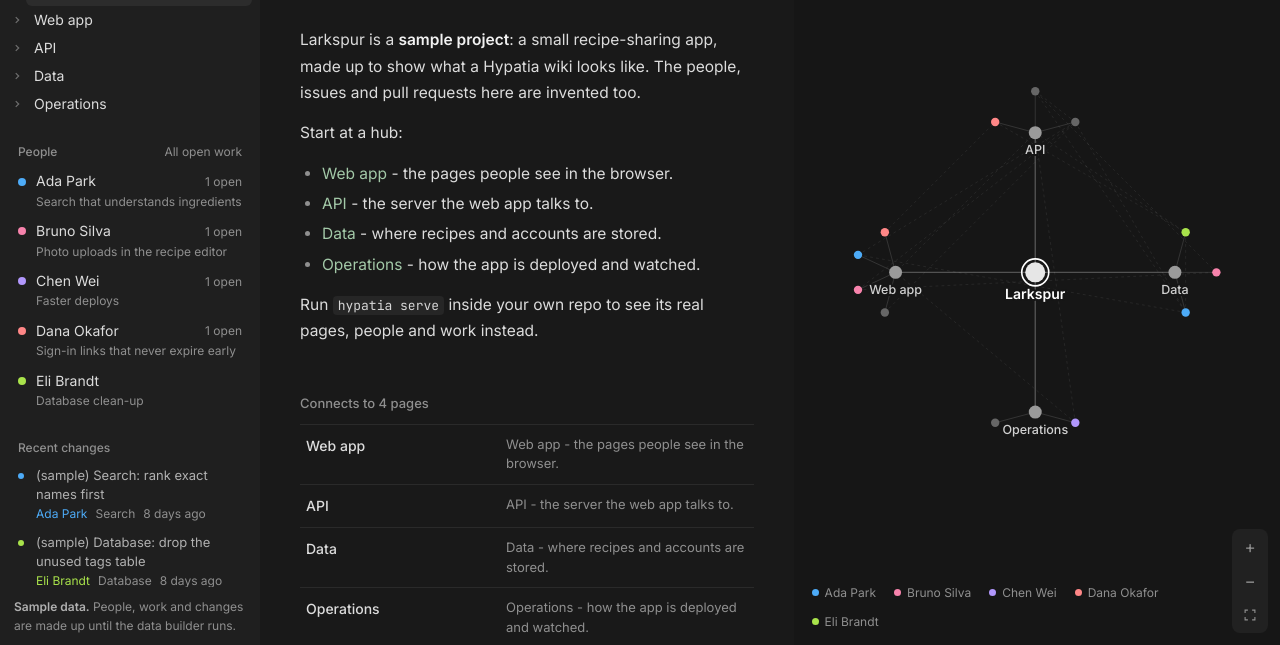
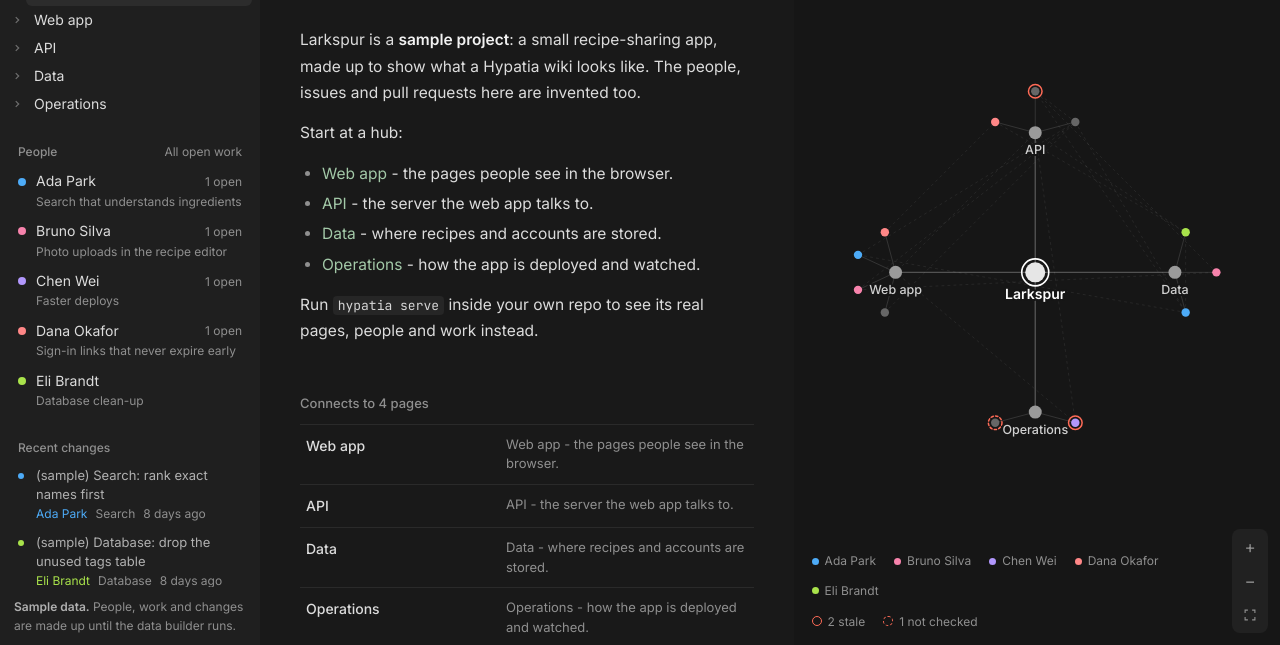
Before and after one commit to maxhawksby/hypatia, a website: page site/index.html in a window 1280 px wide. Shown: the part 155-800 px from the top of the page. Drawn offline with nearby package versions, Linux system fonts and the light colour scheme; no server answers.

Commit message:
The map rings out of date pages (solid red: code changed, dashed: never checked), the legend can show only those, and each page says whether it is checked against its code

```diff
--- a/site/app.js
+++ b/site/app.js
@@ -7,6 +7,13 @@
 
   const GREYS = ["#e6e6e6", "#9a9a9a", "#666666"];   // center page, hubs, pages
   const BG = "#161616";
+  const STALE = "#ff6b57";                            // ring on pages whose code changed (--stale in style.css)
+  // a page's stamp: is it checked against the code it covers? "none" = no code: (or older data)
+  const STAMP_TEXT = {
+    current: "Checked against the current code",
+    stale: "Code changed since this page was last checked",
+    unverified: "Not checked yet",
+  };
   const reduceMotion = window.matchMedia("(prefers-reduced-motion: reduce)");
 
   const $ = (id) => document.getElementById(id);
@@ -31,6 +38,7 @@
   const byId = {}, byPath = {}, kids = {}, nbrs = {}, people = {};
   const missing = new Set(); // paths of linked pages that do not exist yet (local site only)
   let hubs = [], current = null, filterPerson = null, viewedPerson = null;
+  let filterStamp = null;    // "stale" or "unverified": the map shows only those pages
 
   // ---------- load ----------
   function getJSON(url) {
@@ -107,6 +115,9 @@
     out.nodes.forEach((n) => {
       n.code = arr(n.code); n.markdown = n.markdown || ""; n.depth = n.depth ?? (n.id === center ? 0 : 2);
       n.hub = n.hub || (n.depth === 1 ? n.id : null);
+      // older data has no stamp: nothing to show
+      const st = n.stamp && n.stamp.state;
+      n.stamp = { state: STAMP_TEXT[st] ? st : "none", stored: (n.stamp && n.stamp.stored) || null };
     });
     out.work.forEach((w) => { w.pages = arr(w.pages); w.assignees = arr(w.assignees); });
     out.recent.forEach((r) => { r.pages = arr(r.pages); });
@@ -372,8 +383,10 @@
     const pre = new URLSearchParams(location.search).get("person");
     if (pre && people[pre] && !location.hash) history.replaceState(null, "", personHash(pre));
   }
-  // map legend: one button per teammate; pressing one lights up their pages
+  // map legend: one button per teammate; pressing one lights up their pages.
+  // Then the out of date pages, if any: pressing one shows only those.
   let lastPage = null;
+  const ring = (state) => h("span", { class: "ring " + state, "aria-hidden": "true" });
   function renderLegend() {
     const el = $("legend");
     el.textContent = "";
@@ -382,6 +395,24 @@
       el.append(h("button", { type: "button", class: "lg", "aria-pressed": String(on),
         title: on ? "Back to the page you were reading" : "Show " + p.name + "'s pages",
         onclick: () => (on ? go(lastPage) : goPerson(p.id)) }, dot(p.color), p.name));
+    });
+    const stamps = [
+      ["stale", "stale", "Show only pages whose code changed since they were last checked"],
+      ["unverified", "not checked", "Show only pages nobody has checked against the code yet"],
+    ];
+    let sep = false;
+    stamps.forEach(([state, label, title]) => {
+      const k = D.nodes.filter((n) => n.stamp.state === state).length;
+      if (!k) { if (filterStamp === state) filterStamp = null; return; }
+      if (!sep && D.people.length) el.append(h("span", { class: "lg-break", "aria-hidden": "true" }));
+      sep = true;
+      const on = filterStamp === state;
+      el.append(h("button", { type: "button", class: "lg", "aria-pressed": String(on), title: on ? "Show all pages" : title,
+        onclick: () => {
+          filterStamp = on ? null : state;
+          if (filterPerson) go(lastPage); // back to the map of pages, with this filter on
+          renderLegend(); Graph.draw();
+        } }, ring(state), k + " " + label));
     });
   }
 
@@ -828,6 +859,15 @@
     const who = (pid, fallback) => h("span", { class: "who", style: "color:" + personColor(pid) }, personName(pid, fallback));
     const ext = (label, url) => (D.published ? h("a", { href: url, target: "_blank", rel: "noopener" }, label) : h("span", { class: "off", title: "Not on GitHub yet" }, label));
 
+    // first: is this page checked against its code, and what to do if not
+    const st = n.stamp.state;
+    if (st === "current") row("Status", h("div", { class: "line stamp" }, dot("var(--ok)"), STAMP_TEXT.current));
+    if (st === "stale" || st === "unverified") {
+      row("Status", h("div", { class: "line stamp " + st }, ring(st), h("span", { class: "stamp-t" }, STAMP_TEXT[st])),
+        h("div", { class: "line off" }, st === "stale" ? "Ask your agent to update this page."
+          : ["Ask your agent to reread it, then run ", h("code", null, "hypatia verify"), "."]));
+    }
+
     // one line per item, newest first; long lists fold after 3
     const works = (workByPage[n.id] || []).slice().sort((a, b) => String(b.updated_at).localeCompare(String(a.updated_at)));
     const workLines = works.map((w) => {
@@ -1329,8 +1369,9 @@
       const lit = new Set(cur ? [cur, ...nbrs[cur]] : []);
       const pf = filterPerson ? personPages(filterPerson) : null;
       const pcol = filterPerson ? personColor(filterPerson) : null;
-      const isLit = (id) => (pf ? pf.has(id) || id === cur : lit.has(id));
-      const dimAll = !!pf || (cur && cur !== D.center);
+      const sf = !pf && filterStamp ? new Set(D.nodes.filter((n) => n.stamp.state === filterStamp).map((n) => n.id)) : null;
+      const isLit = (id) => (pf ? pf.has(id) || id === cur : sf ? sf.has(id) || id === cur : lit.has(id));
+      const dimAll = !!pf || !!sf || (cur && cur !== D.center);
 
       // edges: grey; the current page's links light up, a teammate's in their color
       ctx.lineCap = "round";
@@ -1359,9 +1400,17 @@
         ctx.globalAlpha = on ? 1 : 0.3;
         ctx.fillStyle = pf ? (pf.has(n.id) ? pcol : greyOf(n)) : nodeColor(n);
         ctx.beginPath(); ctx.arc(x, y, r, 0, Math.PI * 2); ctx.fill();
+        // out of date: a red ring (code changed) or a dashed one (never checked), just outside the dot
+        const late = n.stamp.state === "stale" || n.stamp.state === "unverified";
+        if (late) {
+          ctx.strokeStyle = STALE; ctx.lineWidth = 1.5;
+          ctx.setLineDash(n.stamp.state === "unverified" ? [2.4, 2.2] : []);
+          ctx.beginPath(); ctx.arc(x, y, r + 2.6, 0, Math.PI * 2); ctx.stroke();
+          ctx.setLineDash([]);
+        }
         if (n.id === cur || peeked === n) {
           ctx.strokeStyle = n.id === cur ? "#ffffff" : "rgba(255,255,255,.6)"; ctx.lineWidth = 1.6;
-          ctx.beginPath(); ctx.arc(x, y, r + 3.5, 0, Math.PI * 2); ctx.stroke();
+          ctx.beginPath(); ctx.arc(x, y, r + (late ? 6 : 3.5), 0, Math.PI * 2); ctx.stroke();
         }
         ctx.globalAlpha = 1;
       });
@@ -1370,7 +1419,7 @@
       const showPages = cam.k >= fitK * 1.55;
       ctx.textAlign = "center"; ctx.textBaseline = "top"; ctx.lineJoin = "round";
       order.slice().reverse().forEach((n) => {
-        const hot = n.id === cur || hover === n || peeked === n || (pf ? pf.has(n.id) : lit.has(n.id) && cur !== D.center);
+        const hot = n.id === cur || hover === n || peeked === n || (pf ? pf.has(n.id) : sf ? sf.has(n.id) : lit.has(n.id) && cur !== D.center);
         if (n.depth === 2 && !showPages && !hot) return;
         const [x, y] = toScreen(n.x, n.y), r = radius(n);
         const on = !dimAll || isLit(n.id) || hover === n || peeked === n;
@@ -1452,6 +1501,7 @@
       tip.textContent = "";
       tip.append(h("strong", null, n.title));
       if (n.summary) tip.append(h("span", null, n.summary));
+      if (n.stamp.state === "stale" || n.stamp.state === "unverified") tip.append(h("span", { class: "tip-meta tip-stale" }, STAMP_TEXT[n.stamp.state]));
       const ps = pagePeople(n.id);
       if (ps.length) tip.append(h("span", { class: "tip-meta" }, ps.map((pid, i) => [i ? ", " : "",
         h("span", { style: "color:" + personColor(pid) + ";font-weight:500" }, personName(pid))]), " working here"));
--- a/site/index.html
+++ b/site/index.html
@@ -147,7 +147,7 @@
             <svg viewBox="0 0 20 20" width="14" height="14" aria-hidden="true"><path d="M3 7V3h4M13 3h4v4M17 13v4h-4M7 17H3v-4" fill="none" stroke="currentColor" stroke-width="1.6"/></svg>
           </button>
         </div>
-        <div class="map-legend" id="legend" role="group" aria-label="Show a teammate's pages"></div>
+        <div class="map-legend" id="legend" role="group" aria-label="Show a teammate's pages, or the pages that are out of date"></div>
       </div>
     </section>
   </div>
--- a/site/style.css
+++ b/site/style.css
@@ -18,6 +18,7 @@
   --focus: #a3c9a8;
   --danger: #ff8a7a;
   --ok: #8fd3a0;
+  --stale: #ff6b57; /* ring on out of date pages; the map draws it as STALE in app.js */
   --radius: 8px;
   --side-w: 260px;
   --map-w: 38%;
@@ -245,6 +246,8 @@ mark.hit.cur { background: #ffd666; color: #191919; box-shadow: 0 0 0 2px rgba(2
 .md .props a:hover { text-decoration: underline; }
 .props code { font: 12px var(--mono); color: var(--muted); background: none; padding: 0; }
 .props .off { color: var(--muted); }
+.props .stamp .ring { margin-right: 6px; transform: translateY(1px); }
+.props .stamp .stamp-t { color: var(--stale); }
 
 /* markdown */
 .md { font-size: 15.5px; line-height: 1.7; overflow-wrap: break-word; }
@@ -390,6 +393,7 @@ mark.hit.cur { background: #ffd666; color: #191919; box-shadow: 0 0 0 2px rgba(2
 }
 .map-tip strong { display: block; color: var(--text-strong); font-size: 13.5px; font-weight: 600; margin-bottom: 2px; }
 .map-tip .tip-meta { display: block; margin-top: 4px; color: var(--muted); }
+.map-tip .tip-stale { color: var(--stale); }
 .map-zoom { position: absolute; right: 12px; bottom: 12px; display: flex; flex-direction: column; gap: 2px; padding: 2px; border-radius: 8px; background: #212121; }
 .map-legend {
   position: absolute; left: 10px; bottom: 10px; display: flex; flex-wrap: wrap; gap: 2px;
@@ -402,6 +406,10 @@ mark.hit.cur { background: #ffd666; color: #191919; box-shadow: 0 0 0 2px rgba(2
 .lg:hover { color: var(--text); background: var(--hover); }
 .lg[aria-pressed="true"] { color: var(--text-strong); background: var(--active); }
 .lg .dot { width: 7px; height: 7px; }
+.lg-break { flex-basis: 100%; height: 0; } /* the out of date pages go on their own row */
+/* out of date pages: a solid ring (code changed) or a dashed one (never checked), as on the map */
+.ring { display: inline-block; flex: none; width: 10px; height: 10px; border-radius: 50%; border: 1.5px solid var(--stale); box-sizing: border-box; }
+.ring.unverified { border-style: dashed; }
 
 .only-narrow { display: none; }
 .only-wide[hidden] { display: none; }
```
